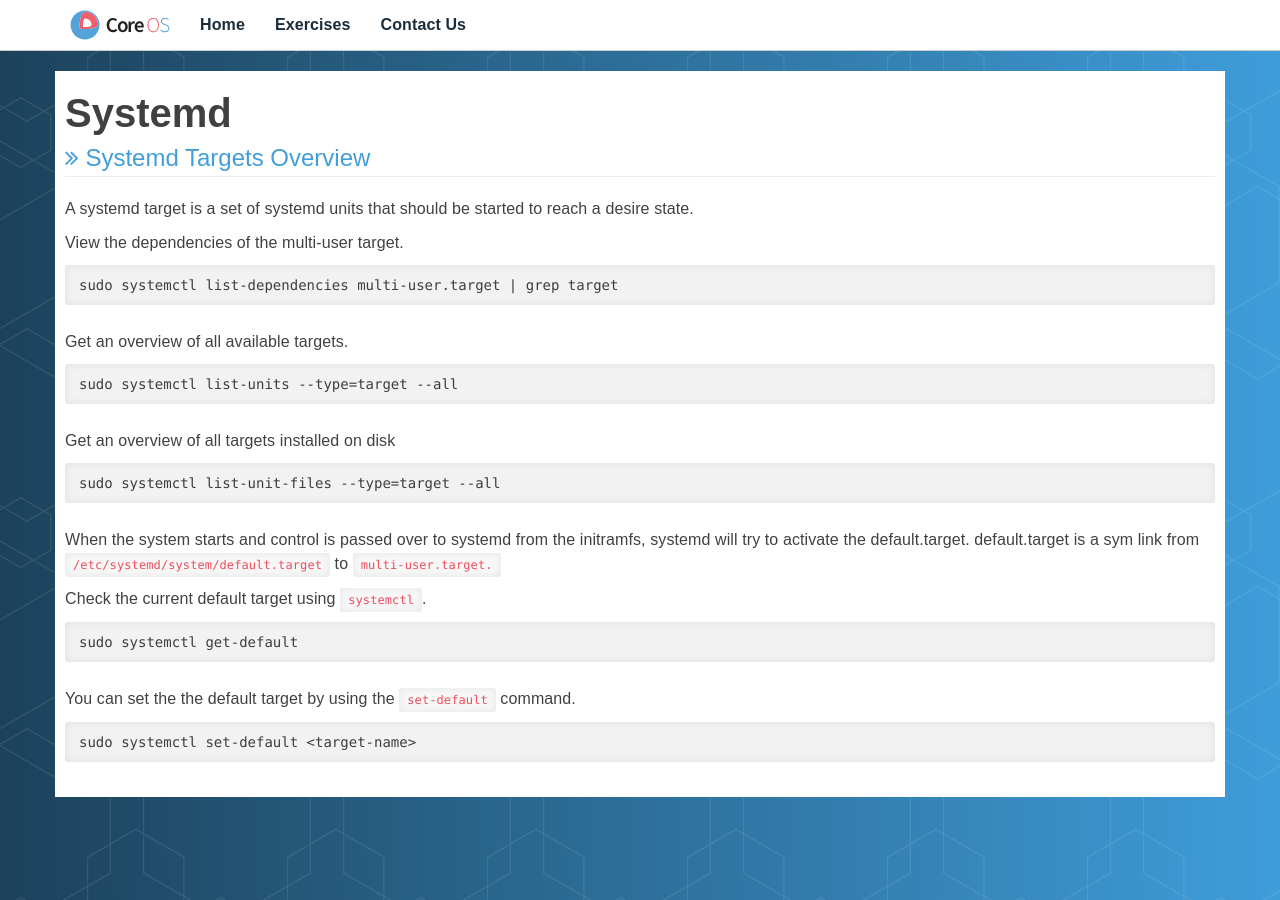
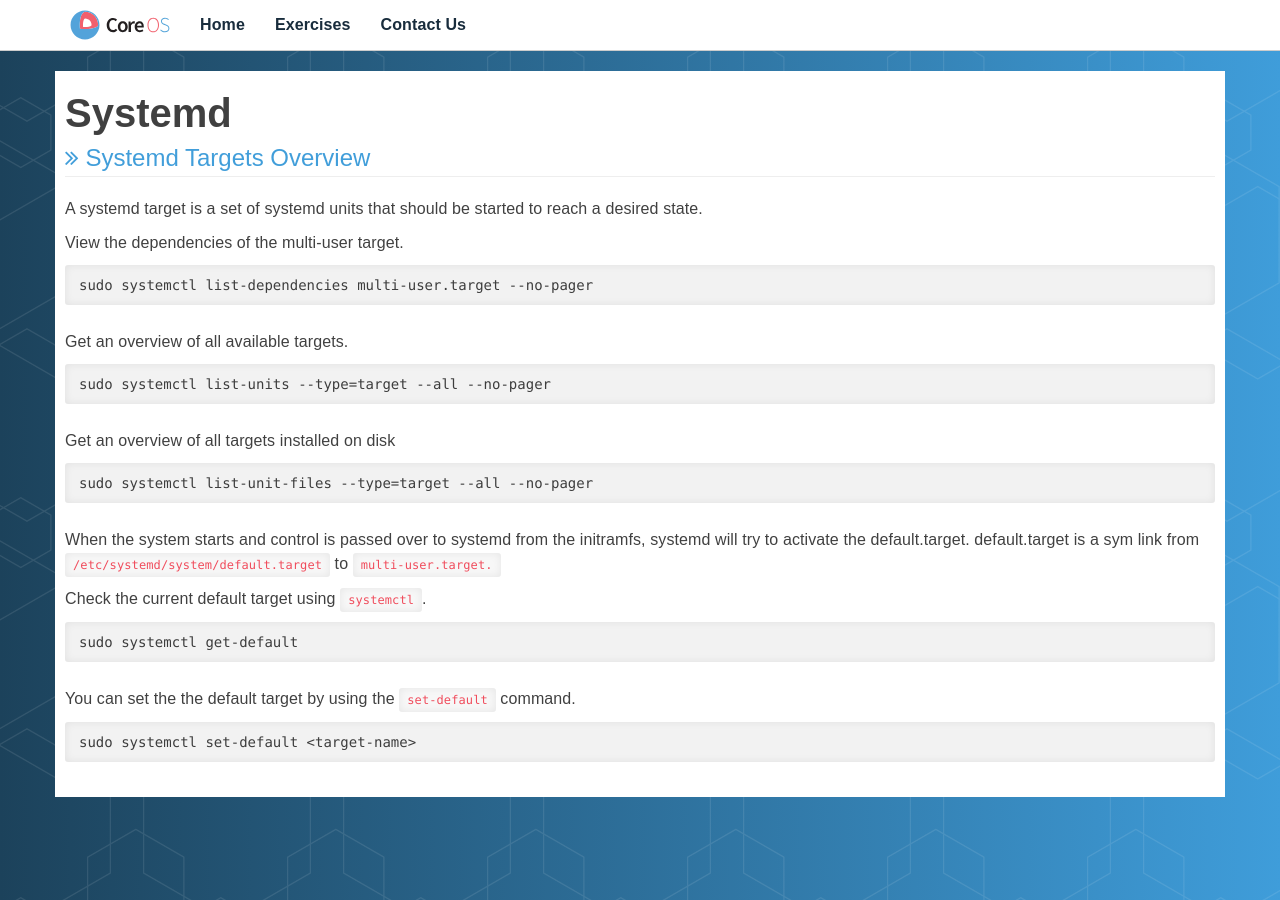
Before and after one commit to RedHatWorkshops/quay-workshop, a Jekyll site: the page built from content/labs/0004-systemd-targets.md, in a window 1280 px wide. Built offline with Jekyll 4.4.1, drawn with Linux system fonts in a browser that asks for light colours.

Commit message:
Update 0004-systemd-targets.md

````diff
--- a/content/labs/0004-systemd-targets.md
+++ b/content/labs/0004-systemd-targets.md
@@ -5,24 +5,24 @@ permalink: /lab/systemd/targetsoverview
 module: Systemd
 ---
 
-A systemd target is a set of systemd units that should be started to reach a desire state.
+A systemd target is a set of systemd units that should be started to reach a desired state.
 
 View the dependencies of the multi-user target.
 
 ```
-sudo systemctl list-dependencies multi-user.target | grep target
+sudo systemctl list-dependencies multi-user.target --no-pager
 ```
 
 Get an overview of all available targets.
 
 ```
-sudo systemctl list-units --type=target --all
+sudo systemctl list-units --type=target --all --no-pager
 ```
 
 Get an overview of all targets installed on disk
 
 ```
-sudo systemctl list-unit-files --type=target --all
+sudo systemctl list-unit-files --type=target --all --no-pager
 ```
 
 When the system starts and control is passed over to systemd from the initramfs, systemd will try to activate the default.target. default.target is a sym link from `/etc/systemd/system/default.target` to `multi-user.target.`
````
